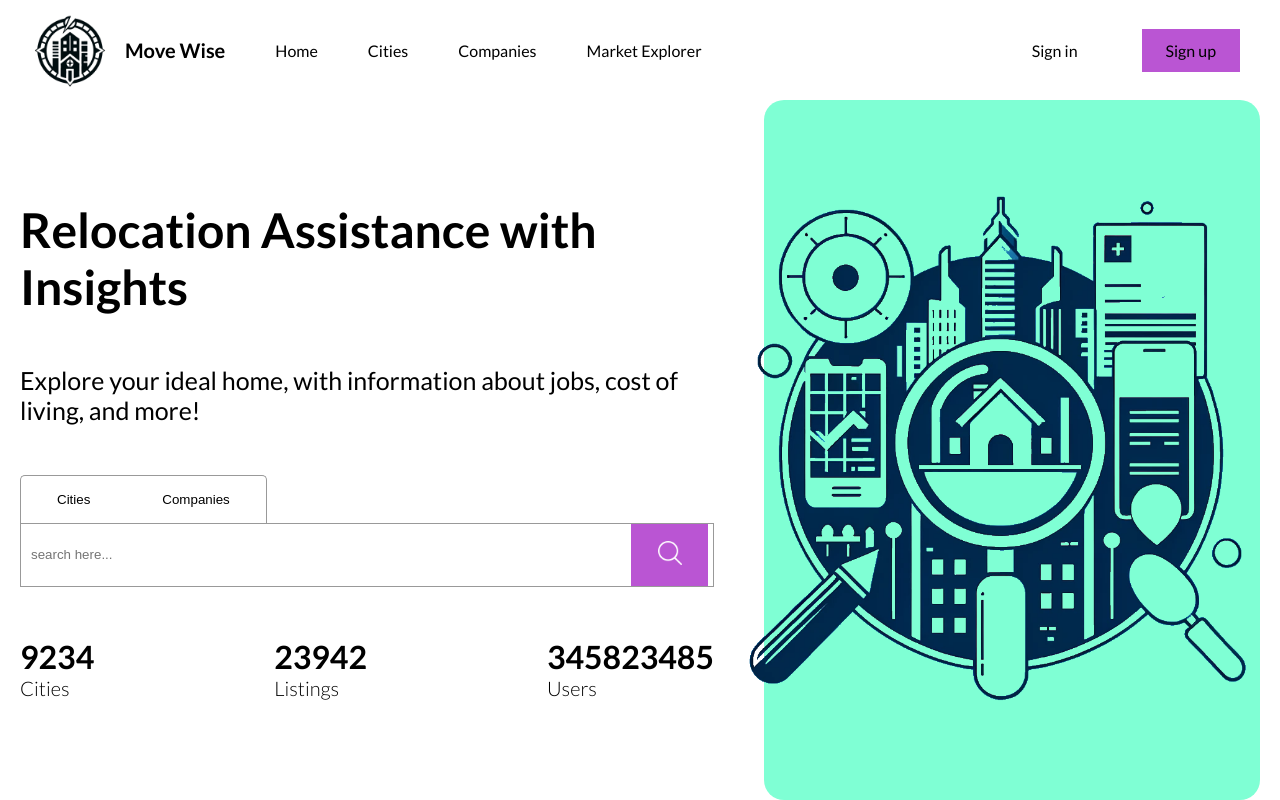
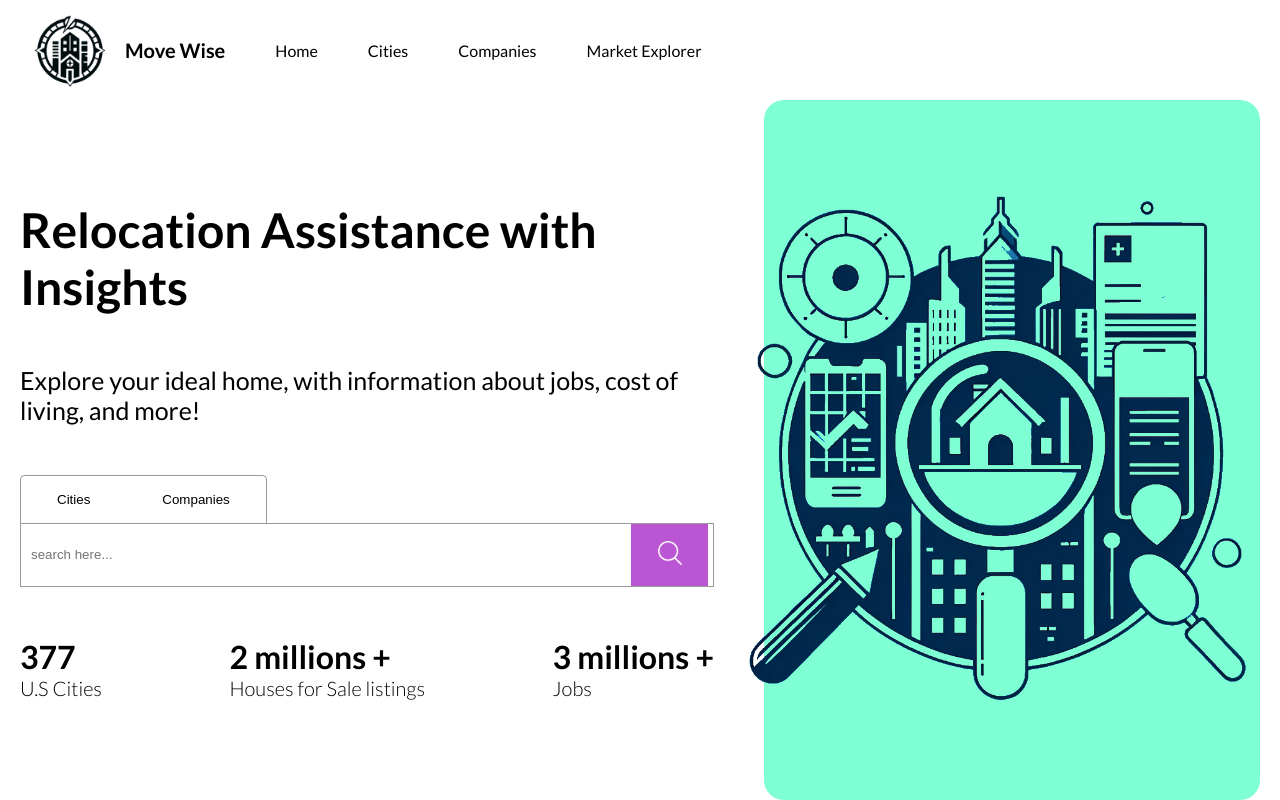
Before and after one commit to aefehr/move-wise, a React (Vite) app in the folder client/: page / in a window 1280 px wide. Shown: the top 800 px of the page. Built offline with nearby package versions, Linux system fonts and the light colour scheme.

Commit message:
Finalized filtering and searching for general city page - adding the top 10 filtering as well

```diff
--- a/client/src/components/FilterCity/FilterCity.jsx
+++ b/client/src/components/FilterCity/FilterCity.jsx
@@ -8,19 +8,19 @@ import Grid from '@mui/material/Grid';
 import Tooltip from '@mui/material/Tooltip';
 import './FilterCity.scss';
 
-function FilterCity({ onFilterChange }) {
+function FilterCity({ onFilterChange, onShowTop10 }) {
     const [activeTab, setActiveTab] = useState('living');
+
     const [filters, setFilters] = useState({
         living: {
-            HousePrice: '',
-            HouseCount: '',
-            Name: '',
-            State: ''
+            City: '',
+            State: '',
+            HousingCount: '',
+            AverageHousePrice: ''
         },
         employment: {
-            Jobs: '',
-            MajorEmployers: '',
-            IncludeIndustry: ''
+            JobsCount: '',
+            MajorEmployersCount: '',
         }
     });
 
@@ -59,7 +59,7 @@ function FilterCity({ onFilterChange }) {
                     <Button onClick={handleSubmit} variant="contained" color="primary" fullWidth>
                         Search
                     </Button>
-                    <Button onClick={() => console.log("Showing Top 10")} variant="outlined" color="primary" fullWidth>
+                    <Button onClick={onShowTop10} variant="contained" color="secondary" fullWidth>
                         Show Top 10
                     </Button>
                 </Box>
--- a/client/src/components/FilterCity/FilterCity.scss
+++ b/client/src/components/FilterCity/FilterCity.scss
@@ -34,6 +34,7 @@
             justify-content: space-between; // Space between buttons
             height: 100px; // Minimize height to ensure compact layout
             align-items: center; // Center buttons within the area
+
         }
 
         .MuiTextField-root {
@@ -44,6 +45,12 @@
         .MuiButton-root {
             width: 100%; // Buttons take full width of their container
             margin-top: 10px;
+
+            transition: all 0.4s ease;
+
+            &:hover {
+                scale: 1.05;
+            }
         }
     }
 }
--- a/client/src/components/navbar/Navbar.jsx
+++ b/client/src/components/navbar/Navbar.jsx
@@ -9,17 +9,17 @@ function Navbar() {
         <nav>
             <div className="left">
                 <a href="/" className="logo">
-                    <img src="/MW_logo.png" alt=""/>
+                    <img src="/MW_logo.png" alt="" />
                     <span>Move Wise</span>
                 </a>
                 <a href="/">Home</a>
-                <a href="/">Cities</a>
-                <a href="/">Companies</a>
-                <a href="/">Market Explorer</a>
+                <a href="/cities">Cities</a>
+                <a href="/companies">Companies</a>
+                <a href="/market">Market Explorer</a>
             </div>
             <div className="right">
-                <a href="/">Sign in</a>
-                <a href="/" className="register">Sign up</a>
+                {/* <a href="/">Sign in</a>
+                <a href="/" className="register">Sign up</a> */}
                 <div className="menuIcon">
                     <img
                         src="/menu.png"
@@ -29,11 +29,11 @@ function Navbar() {
                 </div>
                 <div className={open ? "menu active" : "menu"}>
                     <a href="/">Home</a>
-                    <a href="/">Cities</a>
-                    <a href="/">Companies</a>
+                    <a href="/cities">Cities</a>
+                    <a href="/companies">Companies</a>
                     <a href="/">Market Explorer</a>
-                    <a href="/">Sign in</a>
-                    <a href="/">Sign up</a>
+                    {/* <a href="/">Sign in</a>
+                    <a href="/">Sign up</a> */}
                 </div>
             </div>
         </nav>
--- a/client/src/components/pin/Pin.jsx
+++ b/client/src/components/pin/Pin.jsx
@@ -4,8 +4,6 @@ import { Link } from 'react-router-dom'
 import UnsplashImageFetcher from '../UnsplashImgFetcher/UnsplashImgFetcher';
 import capitalizeFirstLetter from '../../../assets/helper';
 function Pin({ item, pin_city = false }) { // Added pin_city as a prop
-    console.log("Pin item:", item); // Check the item data
-
     return (
         <Marker position={[item.latitude, item.longitude]}>
             <Popup>
@@ -24,10 +22,11 @@ function Pin({ item, pin_city = false }) { // Added pin_city as a prop
                         <div className="textContainer">
                             <Link to={`${item.id}`}>{capitalizeFirstLetter(item.city)}</Link>
                             <div>
-                                <p>{capitalizeFirstLetter(item.state)}</p>
+                                <h3>{capitalizeFirstLetter(item.state)}</h3>
                                 <p>Major employers: {item.employer_count}</p>
                                 <p>Houses: {item.housing_count}</p>
                                 <p>Jobs: {item.jobs}</p>
+                                <p>Average house price: $ {Math.round(item.average_house_price)}</p>
                             </div>
 
                         </div>
--- a/client/src/routes/generalCityPage/generalCityPage.jsx
+++ b/client/src/routes/generalCityPage/generalCityPage.jsx
@@ -1,21 +1,16 @@
-
 import React, { useState, useEffect } from 'react';
 import './generalCityPage.scss';
 import FilterCity from '../../components/FilterCity/FilterCity';
 import Map from '../../components/map/Map';
 
 function GeneralCityPage() {
-    const [cities, setCities] = useState([]);         // All cities data
+    const [cities, setCities] = useState([]); // All cities data
     const [filteredCities, setFilteredCities] = useState([]); // Filtered cities for display
 
     useEffect(() => {
+        // Fetch the city data initially and whenever needed
         fetch('http://localhost:8000/api/cities')
-            .then(response => {
-                if (!response.ok) {
-                    throw new Error('Network response was not ok');
-                }
-                return response.json();
-            })
+            .then(response => response.json())
             .then(data => {
                 setCities(data);
                 setFilteredCities(data); // Initially, filtered cities are all cities
@@ -25,16 +20,42 @@ function GeneralCityPage() {
             });
     }, []);
 
-    // Placeholder for filter handling if needed in the future
+    // Handle filtering based on user inputs
     const handleCityFilter = (filterTerm) => {
-        console.log("Filter Term:", filterTerm);
-        // This can be implemented later when filtering is required
+        console.log("Received filter term:", filterTerm);
+
+        const filtered = cities.filter(cityData => {
+            const cityMatch = filterTerm.City ? cityData.city.toLowerCase().includes(filterTerm.City.trim().toLowerCase()) : true;
+            const stateMatch = filterTerm.State ? cityData.state.toLowerCase().includes(filterTerm.State.trim().toLowerCase()) : true;
+            const housingMatch = filterTerm.HousingCount ? cityData.housing_count >= parseInt(filterTerm.HousingCount) : true;
+            const priceMatch = filterTerm.AverageHousePrice ? cityData.average_house_price <= parseFloat(filterTerm.AverageHousePrice) : true;
+            const jobsMatch = filterTerm.JobsCount ? cityData.jobs >= parseInt(filterTerm.JobsCount) : true;
+            const employersMatch = filterTerm.MajorEmployersCount ? cityData.employer_count >= parseInt(filterTerm.MajorEmployersCount) : true;
+
+            return cityMatch && stateMatch && housingMatch && priceMatch && jobsMatch && employersMatch;
+        });
+
+        setFilteredCities(filtered);
     };
+
+    // Handle displaying only the top 10 filtered cities
+    const handleShowTop10 = () => {
+        const sortedFilteredCities = [...filteredCities].sort((a, b) => {
+            // Sort by average house price ascending, then by jobs count descending
+            if (a.average_house_price !== b.average_house_price) {
+                return a.average_house_price - b.average_house_price;
+            }
+            return b.jobs - a.jobs;
+        }).slice(0, 10); // Get only the top 10
+
+        setFilteredCities(sortedFilteredCities);
+    };
+
     return (
         <div className='generalCityPage'>
-            <FilterCity onFilterChange={handleCityFilter} />
+            <FilterCity onFilterChange={handleCityFilter} onShowTop10={handleShowTop10} />
             <div className='mapContainer'>
-                <Map items={cities} latitude={39.8283} longitude={-98.5795} zoom={5} />
+                <Map items={filteredCities} latitude={39.8283} longitude={-98.5795} zoom={5} />
             </div>
         </div>
     );
--- a/client/src/routes/homePage/homePage.jsx
+++ b/client/src/routes/homePage/homePage.jsx
@@ -1,7 +1,7 @@
 import SearchBar from '../../components/searchBar/searchBar'
 import './homePage.scss'
 
-function HomePage(){
+function HomePage() {
     return (
         <div className='homePage'>
             <div className="textContainer">
@@ -10,19 +10,19 @@ function HomePage(){
                     <p>
                         Explore your ideal home, with information about jobs, cost of living, and more!
                     </p>
-                <SearchBar/>
+                    <SearchBar />
                     <div className="boxes">
                         <div className="box">
-                        <h1>9234</h1>
-                        <h2>Cities</h2>
+                            <h1>377</h1>
+                            <h2>U.S Cities</h2>
                         </div>
                         <div className="box">
-                        <h1>23942</h1>
-                        <h2>Listings</h2>
+                            <h1>2 millions +</h1>
+                            <h2>Houses for Sale listings</h2>
                         </div>
                         <div className="box">
-                        <h1>345823485</h1>
-                        <h2>Users</h2>
+                            <h1>3 millions +</h1>
+                            <h2>Jobs</h2>
                         </div>
                     </div>
                 </div>
```
Also changed, not shown: 1 other file (tests, documents, lock files or other folders). Lines whose indentation alone changed are shown as unchanged.
